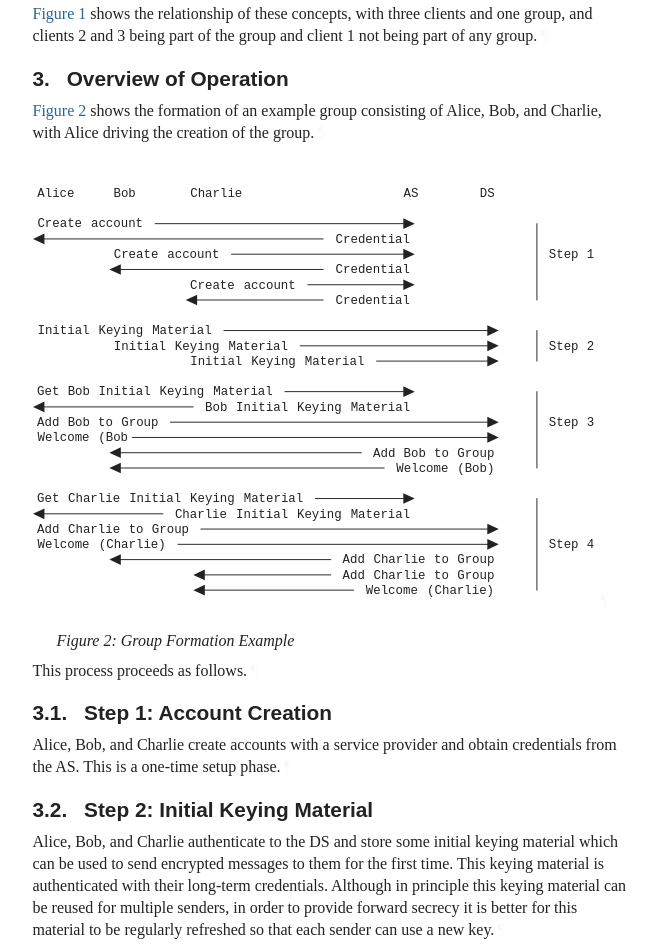
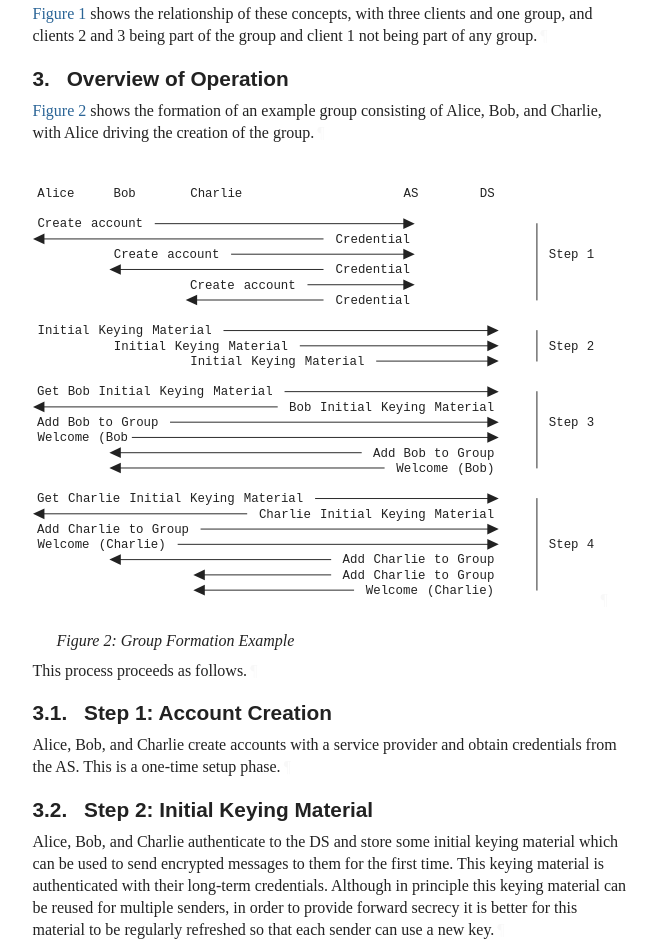
Before and after one commit to mlswg/mls-architecture, a plain HTML site: page draft-ietf-mls-architecture.html in a window 1280 px wide. Shown: the part 3218-4167 px from the top of the page, without its empty margins (92-748 px from the left). Drawn offline with Linux system fonts and the light colour scheme; a web font is replaced by a local one.

Commit message:
Script updating gh-pages from 0f58ec1. [ci skip]

```diff
--- a/draft-ietf-mls-architecture.html
+++ b/draft-ietf-mls-architecture.html
@@ -1608,14 +1608,14 @@ driving the creation of the group.<a href="#section-3-1" class="pilcrow">¶</a><
               <path d="M 200,176 L 480,176" fill="none" stroke="black"></path>
               <path d="M 280,192 L 480,192" fill="none" stroke="black"></path>
               <path d="M 360,208 L 480,208" fill="none" stroke="black"></path>
-              <path d="M 264,240 L 392,240" fill="none" stroke="black"></path>
-              <path d="M 8,256 L 168,256" fill="none" stroke="black"></path>
+              <path d="M 264,240 L 480,240" fill="none" stroke="black"></path>
+              <path d="M 8,256 L 256,256" fill="none" stroke="black"></path>
               <path d="M 144,272 L 480,272" fill="none" stroke="black"></path>
               <path d="M 104,288 L 480,288" fill="none" stroke="black"></path>
               <path d="M 88,304 L 344,304" fill="none" stroke="black"></path>
               <path d="M 88,320 L 368,320" fill="none" stroke="black"></path>
-              <path d="M 296,352 L 392,352" fill="none" stroke="black"></path>
-              <path d="M 8,368 L 136,368" fill="none" stroke="black"></path>
+              <path d="M 296,352 L 480,352" fill="none" stroke="black"></path>
+              <path d="M 8,368 L 224,368" fill="none" stroke="black"></path>
               <path d="M 176,384 L 480,384" fill="none" stroke="black"></path>
               <path d="M 152,400 L 480,400" fill="none" stroke="black"></path>
               <path d="M 88,416 L 312,416" fill="none" stroke="black"></path>
@@ -1623,13 +1623,13 @@ driving the creation of the group.<a href="#section-3-1" class="pilcrow">¶</a><
               <path d="M 176,448 L 336,448" fill="none" stroke="black"></path>
               <polygon class="arrowhead" points="488,400 476,394.4 476,405.6" fill="black" transform="rotate(0,480,400)"></polygon>
               <polygon class="arrowhead" points="488,384 476,378.4 476,389.6" fill="black" transform="rotate(0,480,384)"></polygon>
+              <polygon class="arrowhead" points="488,352 476,346.4 476,357.6" fill="black" transform="rotate(0,480,352)"></polygon>
               <polygon class="arrowhead" points="488,288 476,282.4 476,293.6" fill="black" transform="rotate(0,480,288)"></polygon>
               <polygon class="arrowhead" points="488,272 476,266.4 476,277.6" fill="black" transform="rotate(0,480,272)"></polygon>
+              <polygon class="arrowhead" points="488,240 476,234.4 476,245.6" fill="black" transform="rotate(0,480,240)"></polygon>
               <polygon class="arrowhead" points="488,208 476,202.4 476,213.6" fill="black" transform="rotate(0,480,208)"></polygon>
               <polygon class="arrowhead" points="488,192 476,186.4 476,197.6" fill="black" transform="rotate(0,480,192)"></polygon>
               <polygon class="arrowhead" points="488,176 476,170.4 476,181.6" fill="black" transform="rotate(0,480,176)"></polygon>
-              <polygon class="arrowhead" points="400,352 388,346.4 388,357.6" fill="black" transform="rotate(0,392,352)"></polygon>
-              <polygon class="arrowhead" points="400,240 388,234.4 388,245.6" fill="black" transform="rotate(0,392,240)"></polygon>
               <polygon class="arrowhead" points="400,128 388,122.4 388,133.6" fill="black" transform="rotate(0,392,128)"></polygon>
               <polygon class="arrowhead" points="400,96 388,90.4 388,101.6" fill="black" transform="rotate(0,392,96)"></polygon>
               <polygon class="arrowhead" points="400,64 388,58.4 388,69.6" fill="black" transform="rotate(0,392,64)"></polygon>
@@ -1676,10 +1676,10 @@ driving the creation of the group.<a href="#section-3-1" class="pilcrow">¶</a><
                 <text x="96" y="244">Initial</text>
                 <text x="156" y="244">Keying</text>
                 <text x="220" y="244">Material</text>
-                <text x="192" y="260">Bob</text>
-                <text x="240" y="260">Initial</text>
-                <text x="300" y="260">Keying</text>
-                <text x="364" y="260">Material</text>
+                <text x="280" y="260">Bob</text>
+                <text x="328" y="260">Initial</text>
+                <text x="388" y="260">Keying</text>
+                <text x="452" y="260">Material</text>
                 <text x="16" y="276">Add</text>
                 <text x="48" y="276">Bob</text>
                 <text x="76" y="276">to</text>
@@ -1699,10 +1699,10 @@ driving the creation of the group.<a href="#section-3-1" class="pilcrow">¶</a><
                 <text x="128" y="356">Initial</text>
                 <text x="188" y="356">Keying</text>
                 <text x="252" y="356">Material</text>
-                <text x="176" y="372">Charlie</text>
-                <text x="240" y="372">Initial</text>
-                <text x="300" y="372">Keying</text>
-                <text x="364" y="372">Material</text>
+                <text x="264" y="372">Charlie</text>
+                <text x="328" y="372">Initial</text>
+                <text x="388" y="372">Keying</text>
+                <text x="452" y="372">Material</text>
                 <text x="16" y="388">Add</text>
                 <text x="64" y="388">Charlie</text>
                 <text x="108" y="388">to</text>
```
Also changed, not shown: draft-ietf-mls-architecture.txt.
